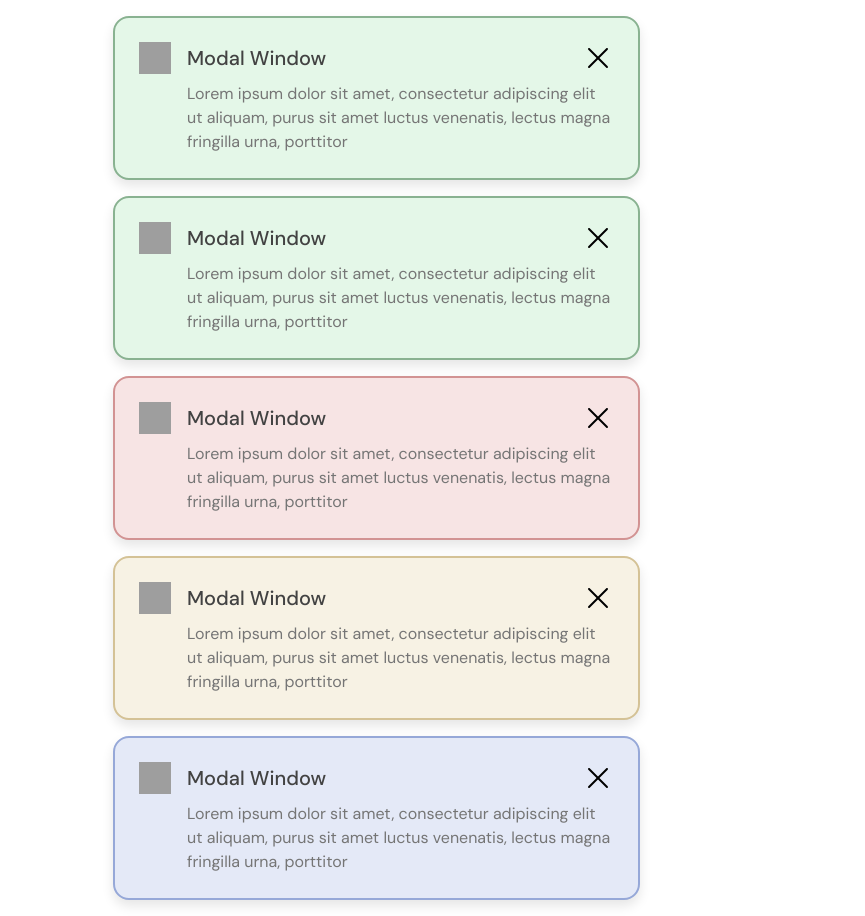
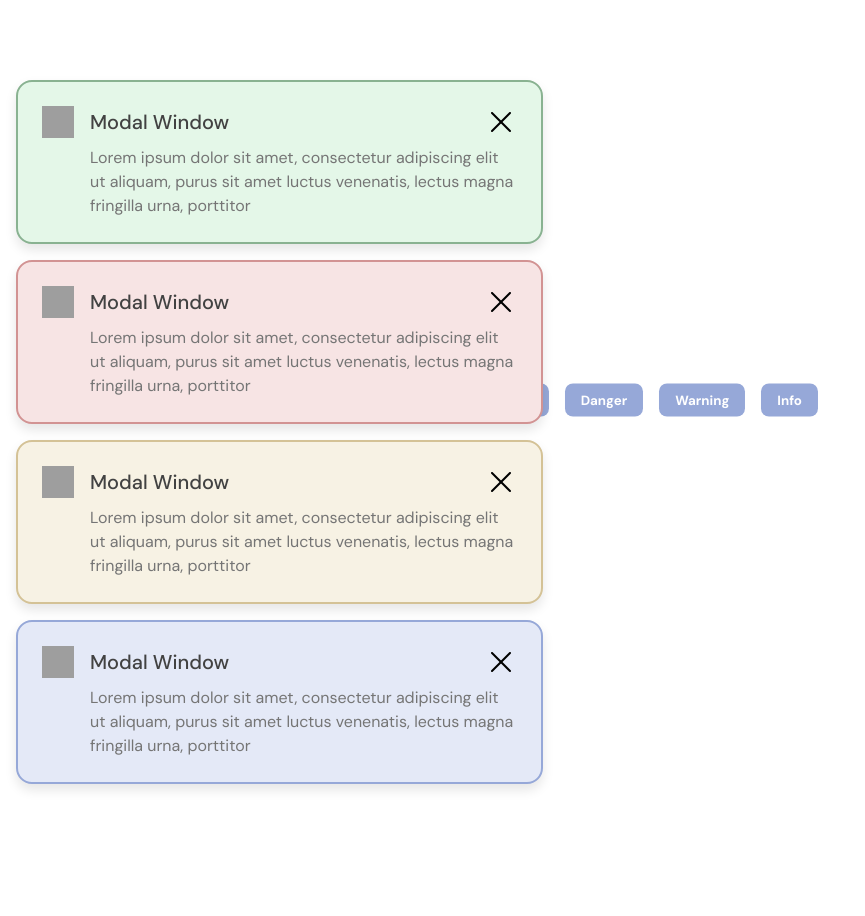
Before and after one commit to matibebeat/homeys-test-front-master-Mathis-LAIR, a Vue app: page / in a window 1280 px wide. Shown: the whole page, without its empty margins (0-865 px from the left). After the commit the page ends 800 px from the top, so only its background shows below. Built offline with nearby package versions, Linux system fonts and the light colour scheme; grey boxes are pictures that could not be loaded.

Commit message:
étape 4: ajout des boutons pour créer des notifications

```diff
--- a/src/App.vue
+++ b/src/App.vue
@@ -3,7 +3,6 @@ import BaseNotification  from "@/components/BaseNotification.vue";
 import { ref } from "vue";
 
 const notifications = ref([
-  { type: "Success"},
   { type: "Success"},
   { type: "Danger"},
   { type: "Warning"},
@@ -12,9 +11,55 @@ const notifications = ref([
 
 <template>
   <main>
-    <BaseNotification v-for="notification in notifications" :key="notification.type" :type="notification.type" @close="notifications.splice(notifications.indexOf(notification), 1)"/>
+    <div class="buttons_container">
+      <button @click="notifications.push({ type: 'Success'})">Success</button>
+      <button @click="notifications.push({ type: 'Danger'})">Danger</button>
+      <button @click="notifications.push({ type: 'Warning'})">Warning</button>
+      <button @click="notifications.push({ type: 'Info'})">Info</button>
+    </div>
+    <div class="notifications_container">
+      <BaseNotification v-for="notification in notifications" :key="notification.type" :type="notification.type" @close="notifications.splice(notifications.indexOf(notification), 1)"/>
+    </div>
   </main>
 </template>
 
 <style scoped>
+
+.notifications_container {
+  position: fixed;
+  bottom: 0;
+  left: 0;
+  display: flex;
+  flex-direction: column;
+  gap: 16px;
+  justify-content: flex-end;
+  padding: 16px;
+
+}
+
+button {
+  padding: 8px 16px;
+  border: none;
+  border-radius: 8px;
+  background-color: var(--blue-dark);
+  color: white;
+  font-family: 'DM Sans', sans-serif;
+  font-weight: 700;
+  cursor: pointer;
+}
+
+button:hover {
+  background-color: var(--blue-light);
+}
+
+.buttons_container {
+  position: fixed;
+  top: 50%;
+  left: 50%;
+  transform: translate(-50%, -50%);
+  display: flex;
+  gap: 16px;
+  margin-bottom: 16px;
+}
+
 </style>
--- a/src/components/BaseNotification.vue
+++ b/src/components/BaseNotification.vue
@@ -30,7 +30,6 @@ const props = defineProps({
   width: 527px;
   padding: 24px;
   border-radius: 16px;
-  margin: 1rem 0;
   box-shadow: 0px 6px 12px 0px rgba(0, 0, 0, 0.1);
   display: flex;
   flex-direction: column;
```
